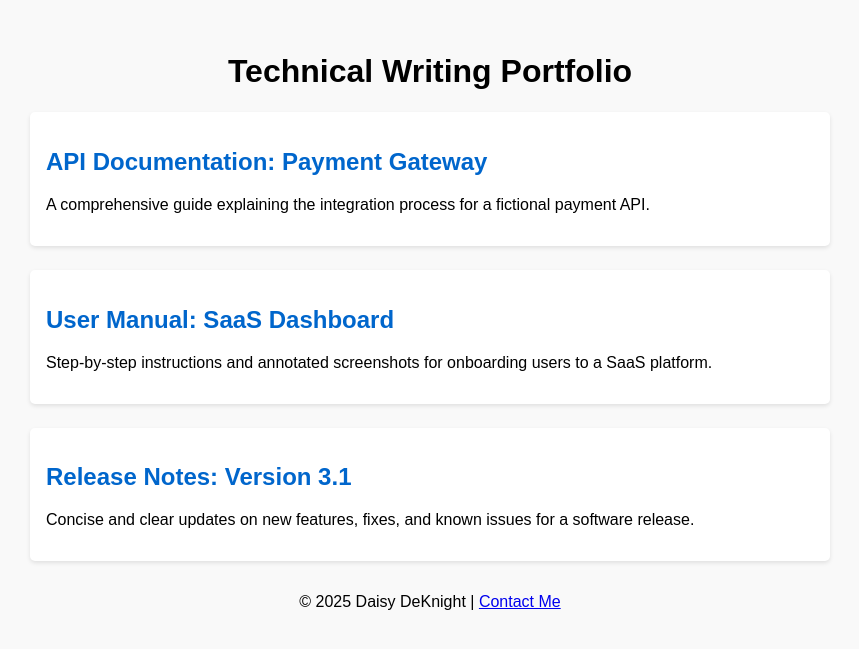
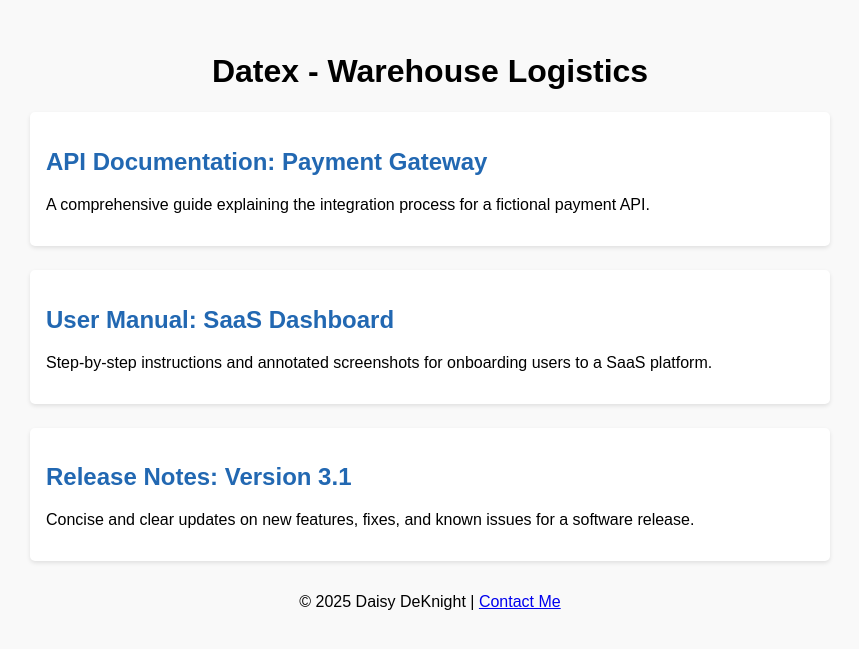
Before and after one commit to Daisy-Docs/Portfolio, a Jekyll site: the page Datex.html, which Jekyll copies as it is, in a window 1280 px wide. Shown: the top 649 px of the page, without its empty margins (210-1069 px from the left). Built offline with Jekyll 4.4.1, drawn with Linux system fonts in a browser that asks for light colours.

Commit message:
Update Datex.html

```diff
--- a/Datex.html
+++ b/Datex.html
@@ -15,6 +15,7 @@
     h1 {
       text-align: center;
       font-color: #2268b2;
+      font-family: 'Quicksand', Arial, sans-serif !important;
     }
     .sample {
       margin-bottom: 1.5rem;
@@ -22,11 +23,13 @@
       background: #fff;
       border-radius: 5px;
       box-shadow: 0 2px 4px rgba(0,0,0,0.1);
+      font-family: 'Quicksand', Arial, sans-serif !important;
     }
     .sample a {
       font-weight: bold;
-      color: #0066cc;
+      color: #2268b2;
       text-decoration: none;
+      font-family: 'Quicksand', Arial, sans-serif !important;
     }
     .sample a:hover {
       text-decoration: underline;
@@ -34,7 +37,7 @@
   </style>
 </head>
 <body>
-  <h1>Technical Writing Portfolio</h1>
+  <h1>Datex - Warehouse Logistics</h1>
 
   <div class="sample">
     <h2><a href="https://example.com/sample1.pdf" target="_blank">API Documentation: Payment Gateway</a></h2>
```
